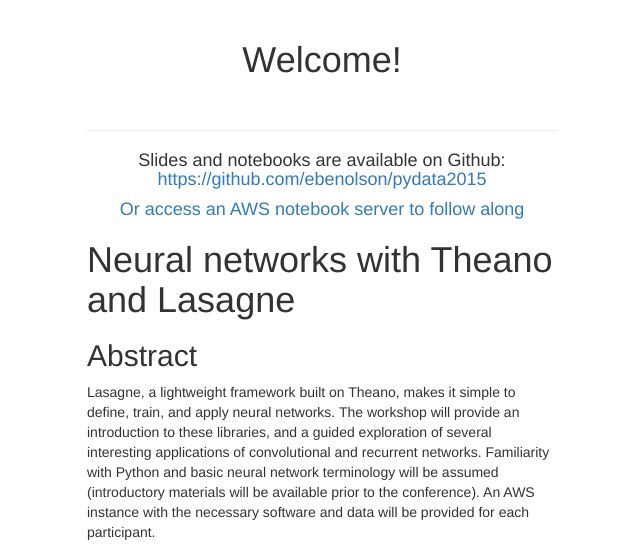
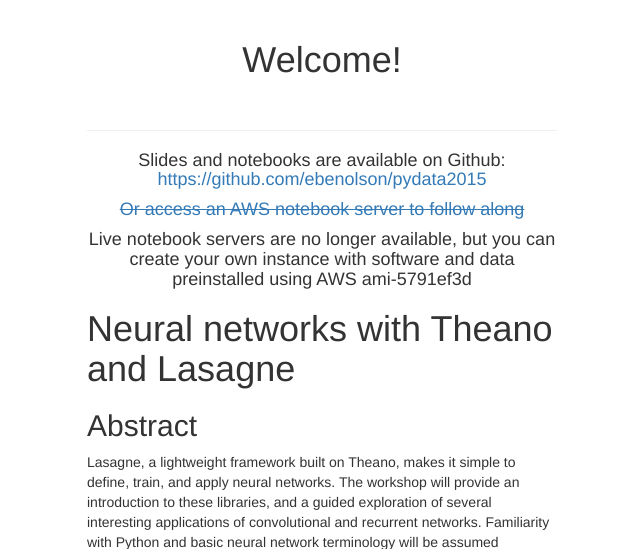
Before and after one commit to ebenolson/pydata-draft, a Flask app: page / in a window 1280 px wide. Shown: the top 549 px of the page, without its empty margins (318-958 px from the left). Run offline with Flask 2, Linux system fonts and the light colour scheme; some libraries are stand-ins or nearby versions.

Commit message:
final landing page

```diff
--- a/landingpage/web/app.py
+++ b/landingpage/web/app.py
@@ -59,7 +59,9 @@
 
 @app.route('/resetip')
 def resetip():
-    del session['notebookip']
+    if 'notebookip' in session:
+        del session['notebookip']
+        db.session.commit()
     return redirect('/')
 
 
--- a/landingpage/web/templates/index.html
+++ b/landingpage/web/templates/index.html
@@ -11,7 +11,8 @@
 
 <div class="text-center">
   <h4>Slides and notebooks are available on Github: <a href="https://github.com/ebenolson/pydata2015">https://github.com/ebenolson/pydata2015</a></h4>
-  <h4><a href="{{ url_for('notebook') }}">Or access an AWS notebook server to follow along</a></h4>
+  <h4><a href="{{ url_for('notebook') }}"><del>Or access an AWS notebook server to follow along<del></a></h4>
+  <h4>Live notebook servers are no longer available, but you can create your own instance with software and data preinstalled using AWS ami-5791ef3d</h4>
 </div>
 
 <h1 id="neural-networks-with-theano-and-lasagne">Neural networks with Theano and Lasagne</h1>
```
